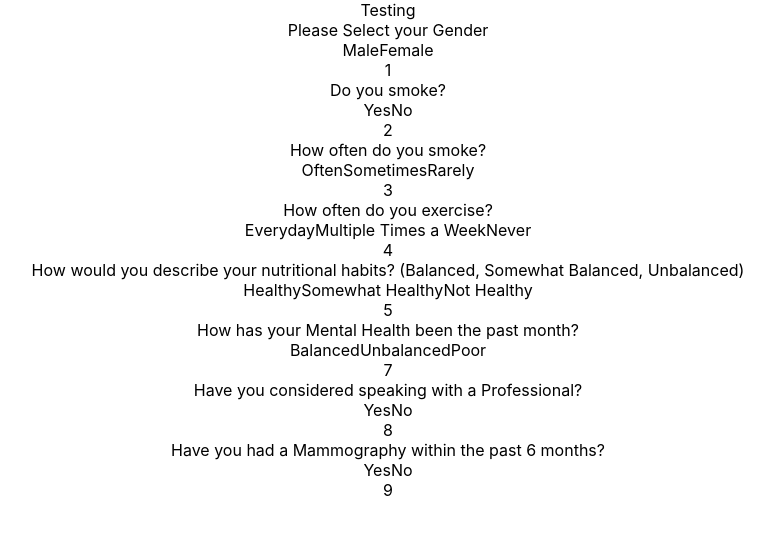
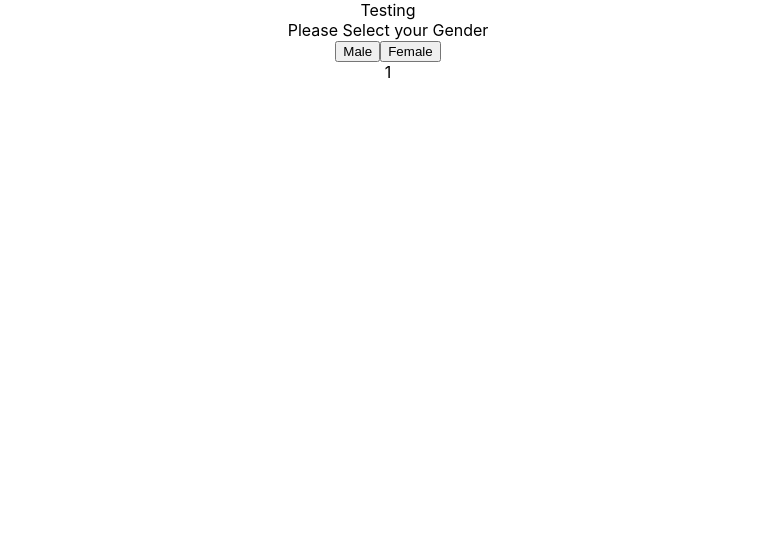
Before and after one commit to ShinichiM/monument-health, a React (Create React App) app in the folder client/: page / in a window 1280 px wide. Shown: the top 534 px of the page, without its empty margins (252-1026 px from the left). Built offline with nearby package versions, Linux system fonts and the light colour scheme.

Commit message:
Question States and handler

```diff
--- a/client/src/components/Questions.js
+++ b/client/src/components/Questions.js
@@ -1,21 +1,33 @@
-import React from "react";
+import React, { useState } from "react";
 import questionArray from "../utilities/getQuestions";
 import Question from "./SingleQuestion";
 
 const Questions = () => {
   console.log(questionArray);
+  const [currentQuestion, setCurrentQuestion] = useState(0);
+  const [response, setResponse] = useState([]);
+
+  const handleAnswerResponse = (event) => {
+    event.preventDefault();
+    if (currentQuestion === questionArray.length - 1) {
+      alert("Finished!");
+    } else {
+      setCurrentQuestion(currentQuestion + 1);
+    }
+    console.log(currentQuestion);
+  };
+  const question = questionArray[currentQuestion].question;
+  const options = questionArray[currentQuestion].options;
+  const questionId = questionArray[currentQuestion].id;
   return (
     <div>
       Testing
-      {questionArray.map((item) => {
-        return (
-          <Question
-            question={item.question}
-            options={item.options}
-            questionId={item.questionId}
-          />
-        );
-      })}
+      <Question
+        question={question}
+        options={options}
+        questionId={questionId}
+        responseHandler={handleAnswerResponse}
+      />
     </div>
   );
 };
--- a/client/src/components/SingleQuestion.js
+++ b/client/src/components/SingleQuestion.js
@@ -1,10 +1,12 @@
 import React from "react";
 
-const Question = ({ question, options, questionId }) => {
+const Question = ({ question, options, questionId, responseHandler }) => {
   return (
     <div>
       <div>{question}</div>
-      <div>{options}</div>
+      {options.map((option, index) => {
+        return <button key={`${questionId}-option-${index}`} onClick={responseHandler}>{option}</button>
+      })}
       <div>{questionId}</div>
     </div>
   );
--- a/client/src/utilities/getQuestions.js
+++ b/client/src/utilities/getQuestions.js
@@ -2,45 +2,45 @@ const questionArray = [
   {
     question: "Please Select your Gender",
     options: ["Male", "Female"],
-    questionId: 1,
+    id: 1,
   },
   {
     question: "Do you smoke?",
     options: ["Yes", "No"],
-    questionId: 2,
+    id: 2,
   },
   {
     // Question Based on response of Do you Smoke (Yes)
     question: "How often do you smoke?",
     options: ["Often", "Sometimes", "Rarely"],
-    questionId: 3,
+    id: 3,
   },
   {
     question: "How often do you exercise?",
     options: ["Everyday", "Multiple Times a Week", "Never"],
-    questionId: 4,
+    id: 4,
   },
   {
     question:
       "How would you describe your nutritional habits? (Balanced, Somewhat Balanced, Unbalanced)",
     options: ["Healthy", "Somewhat Healthy", "Not Healthy"],
-    questionId: 5,
+    id: 5,
   },
   {
     question: "How has your Mental Health been the past month?",
     options: ["Balanced", "Unbalanced", "Poor"],
-    questionId: 7,
+    id: 7,
   },
   {
     // Question based on Response of Mental Health Question (Unbalanced and Poor);
     question: "Have you considered speaking with a Professional?",
     options: ["Yes", "No"],
-    questionId: 8,
+    id: 8,
   },
   {
     question: "Have you had a Mammography within the past 6 months?",
     options: ["Yes", "No"],
-    questionId: 9,
+    id: 9,
   },
 ];
 
```
